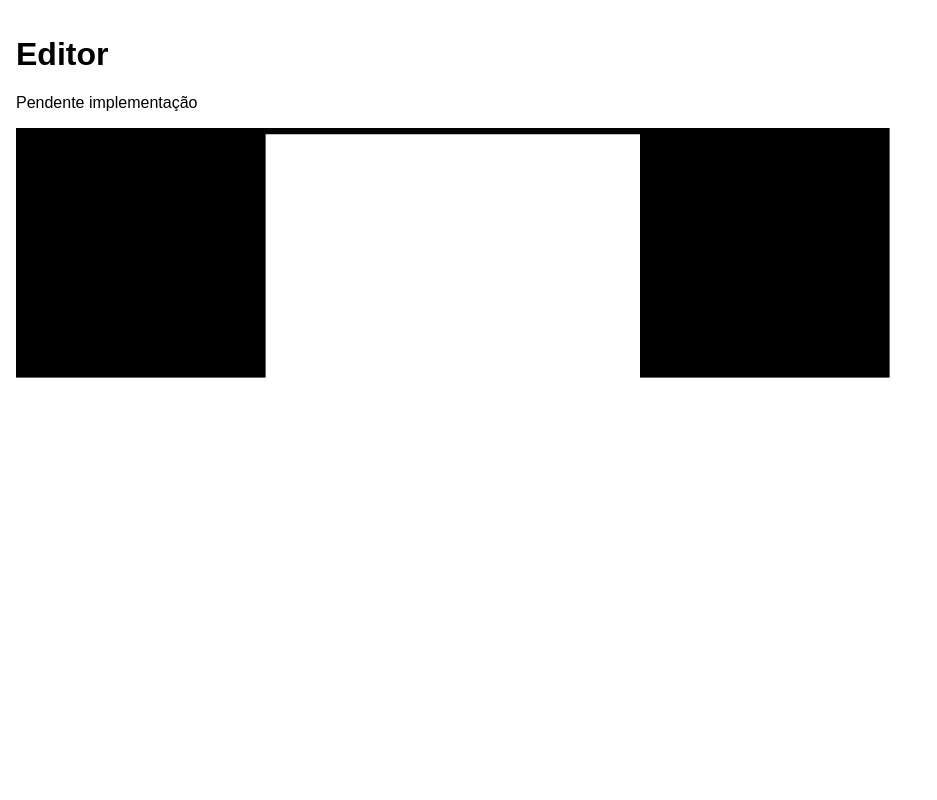
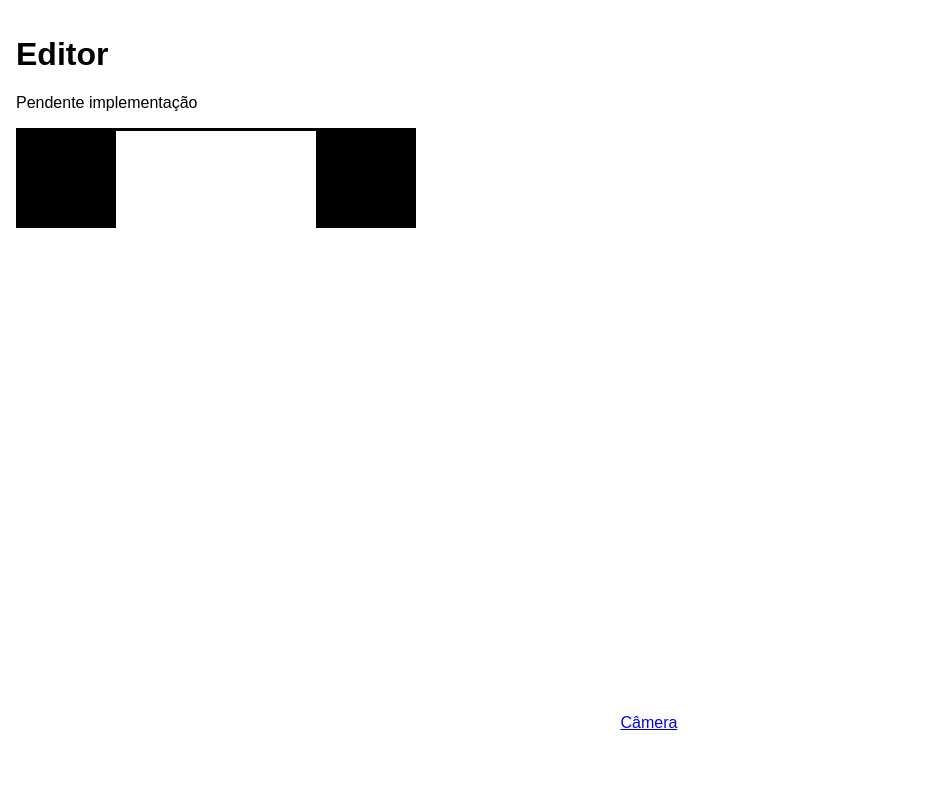
Before and after one commit to marcoswitcel/image-processing-webapp, a SvelteKit app: page /editor in a window 1280 px wide. Shown: the top 800 px of the page, without its empty margins (0-937 px from the left). Built offline with nearby package versions, Linux system fonts and the light colour scheme.

Commit message:
WIP: melhornado editação

```diff
--- a/src/routes/editor/+page.svelte
+++ b/src/routes/editor/+page.svelte
@@ -6,7 +6,7 @@
 		new EditableFilterNode(),
 		new EditableFilterNode()
 	]);
-	nodes[1].x = 100;
+	nodes[1].x = 300;
 
 	nodes[0].out.push(nodes[1]);
 	nodes[1].in.push(nodes[0]);
@@ -18,10 +18,12 @@
 	let offsetX = 0;
 	let offsetY = 0;
 	let dragging = false;
+	let editableSelected: EditableFilterNode | null = $state(null);
 
-	function handleMouseDown(event: MouseEvent) {
+	function handleMouseDown(editable: EditableFilterNode, event: MouseEvent) {
 		offsetX = event.screenX;
 		offsetY = event.screenY;
+		editableSelected = editable;
 		dragging = true;
 	}
 
@@ -29,8 +31,8 @@
 		dragging = false;
 	}
 
-	function handleMouseMove(editable: EditableFilterNode, event: MouseEvent) {
-		if (!dragging) return;
+	function handleMouseMove(event: MouseEvent) {
+		if (!dragging || editableSelected == null) return;
 
 		const deltaX = event.screenX - offsetX;
 		const deltaY = event.screenY - offsetY;
@@ -38,23 +40,25 @@
 		offsetX = event.screenX;
 		offsetY = event.screenY;
 
-		editable.x += deltaX;
-		editable.y += deltaY;
+		editableSelected.x += deltaX;
+		editableSelected.y += deltaY;
 	}
 </script>
+
+<svelte:window onmousemove={handleMouseMove} onmouseup={handleMouseUp}></svelte:window>
 
 <div class="page">
 	<h1>Editor</h1>
 	<p>Pendente implementação</p>
-	<svg viewBox="0 0 200 200">
+	<svg viewBox="0 0 600 600">
 
 		{#each lines as line (line[0].id + line[1].id )}
-			<line x1={line[0].x} y1={line[0].y} x2={line[1].x} y2={line[1].y} stroke="black" stroke-width="2" />
+			<line x1={line[0].x} y1={line[0].y} x2={line[1].x} y2={line[1].y} stroke="black" stroke-width="6" />
 		{/each}
 
 
 		{#each nodes as node (node.id)}
-			<rect x={node.x} y={node.y} width="40" height="40" onmousedown={handleMouseDown} onmouseup={handleMouseUp} onmousemove={(event) => handleMouseMove(node, event)} />
+			<rect x={node.x} y={node.y} width="100" height="100" onmousedown={(event) => handleMouseDown(node, event)} />
 		{/each}
 
 	</svg>
@@ -65,4 +69,7 @@
 	.page {
 		padding: 1em;
 	}
+	svg {
+		width: 600px;
+	}
 </style>
```
